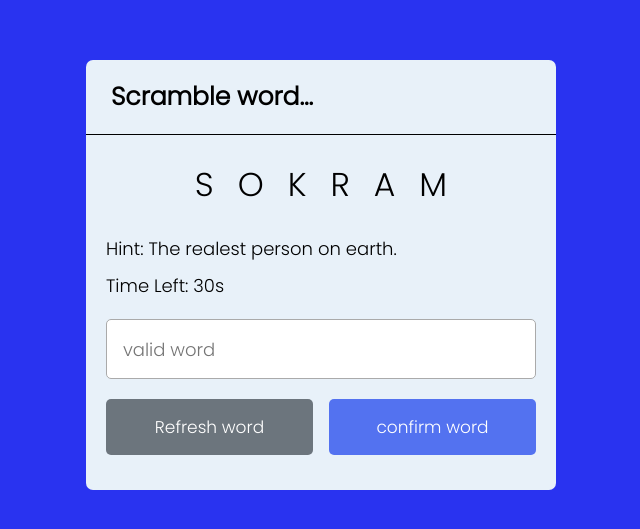
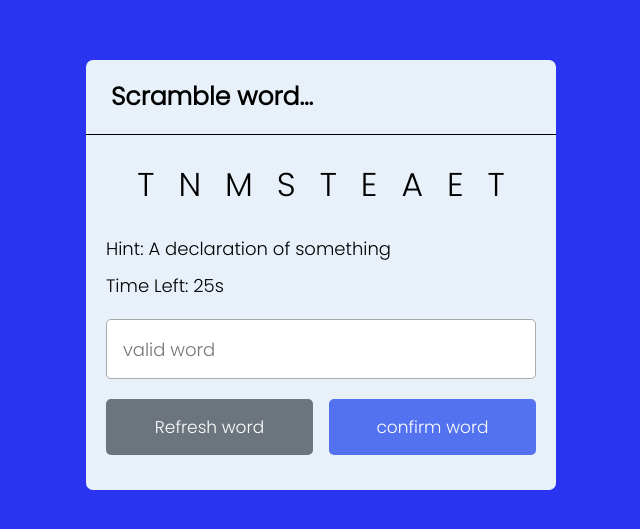
Before and after one commit to Benson-Ochieng/Simple-Scramble, a plain HTML site: page index.html in a window 1280 px wide. Shown: the part 125-654 px from the top of the page, without its empty margins (319-959 px from the left). Drawn offline with Linux system fonts and the light colour scheme.

Commit message:
Using js to bring game to life

```diff
--- a/index.html
+++ b/index.html
@@ -12,9 +12,9 @@
     <div class="container">
         <h2>Scramble word...</h2>
         <div class="content">
-            <p class="word">sokram</p>
+            <p class="word"></p>
             <div class="details">
-                <p class="hint">Hint: <span>The realest person on earth.</span></p>
+                <p class="hint">Hint: <span></span></p>
                 <p class="time">Time Left: <span><b>30</b>s</span></p>
             </div>
             <input type="text" placeholder="valid word">
@@ -25,6 +25,7 @@
         </div>
     </div>
 
+    <script src="./js/words.js"></script>
     <script src="./js/main.js"></script>
 </body>
 </html>
--- a/js/main.js
+++ b/js/main.js
@@ -0,0 +1,63 @@
+const wordText = document.querySelector(".word"),
+hintText = document.querySelector(".hint span"),
+timeText = document.querySelector(".time b"),
+inputField = document.querySelector("input"),
+refreshBtn = document.querySelector(".refresh-word"),
+confirmBtn = document.querySelector(".confirm-word");
+
+let correctWord, timer;
+
+const initTimer = maxTime =>{
+    clearInterval(timer);
+    timer = setInterval(() =>{
+        if(maxTime > 0) {
+            maxTime--;//maxTime decreament by -1
+            return timeText.innerText = maxTime;
+        }
+        clearInterval(timer);
+        alert(`Time off! ${userWord.toUpperCase()} was the correct word`);
+        initGame();//calling initGame function,so the game restarts
+    },1000)
+}
+
+const initGame = () => {
+    initTimer(30);//calling initTimer func with passing 30 as maxTime value
+    let randomObj = words[Math.floor(Math.random() * words.length)]; //getting random objects from words.
+    let wordArray = randomObj.word.split(""); //splitting each letter of random word.
+    for (let i = wordArray.length - 1; i > 0; i--){
+        let j = Math.floor(Math.random() * (i + 1)); //getting random number.
+        //shuffling and swiping wordArray letters randomly.
+        [wordArray[i], wordArray[j]] = [wordArray[j], wordArray[i]];
+    }
+    wordText.innerText = wordArray.join("");//passing shuffled word as text
+    hintText.innerText = randomObj.hint //passing random object hint as hint text
+    correctWord = randomObj.word.toLocaleLowerCase();//passing random word to correct word
+    inputField.value = "";
+    inputField.setAttribute("maxlength", correctWord.length);//setting input maxlength attribute value to word length
+}
+initGame();
+
+const checkWord = () =>{
+    let userWord = inputField.value.toLocaleLowerCase();//getting user value
+    if(!userWord) return alert("Please enter a word and confirm"); //if user did not enter anything
+
+    //if userword is not correct
+    if(userWord !== correctWord) return alert(`Oops ${userWord} is not a correct word`);
+
+    //if userword is correct
+    alert(`Hurray! ${userWord.toUpperCase()} is the correct word`);
+    initGame();
+}
+
+refreshBtn.addEventListener("click", initGame);
+confirmBtn.addEventListener("click", checkWord);
+
+
+//extensive code for the "for" shorthand code above
+
+// for (let i = wordArray.length - 1; i > 0; i--){
+//     let j = Math.floor(Math.random() * (i + 1));
+//     let temp = wordArray[i];
+//     wordArray[i] = wordArray[j];
+//     wordArray[j] = temp;
+// }
--- /dev/null
+++ b/js/words.js
@@ -0,0 +1,18 @@
+const words =[
+    {
+        word: "Markos",
+        hint: "The realest person on earth."
+    },
+    {
+        word: "statement",
+        hint: "A declaration of something"
+    },
+    {
+        word: "expert",
+        hint: "A person with extensive knowledge"
+    },
+    {
+        word: "library",
+        hint: "A collection of books"
+    }
+];
```
